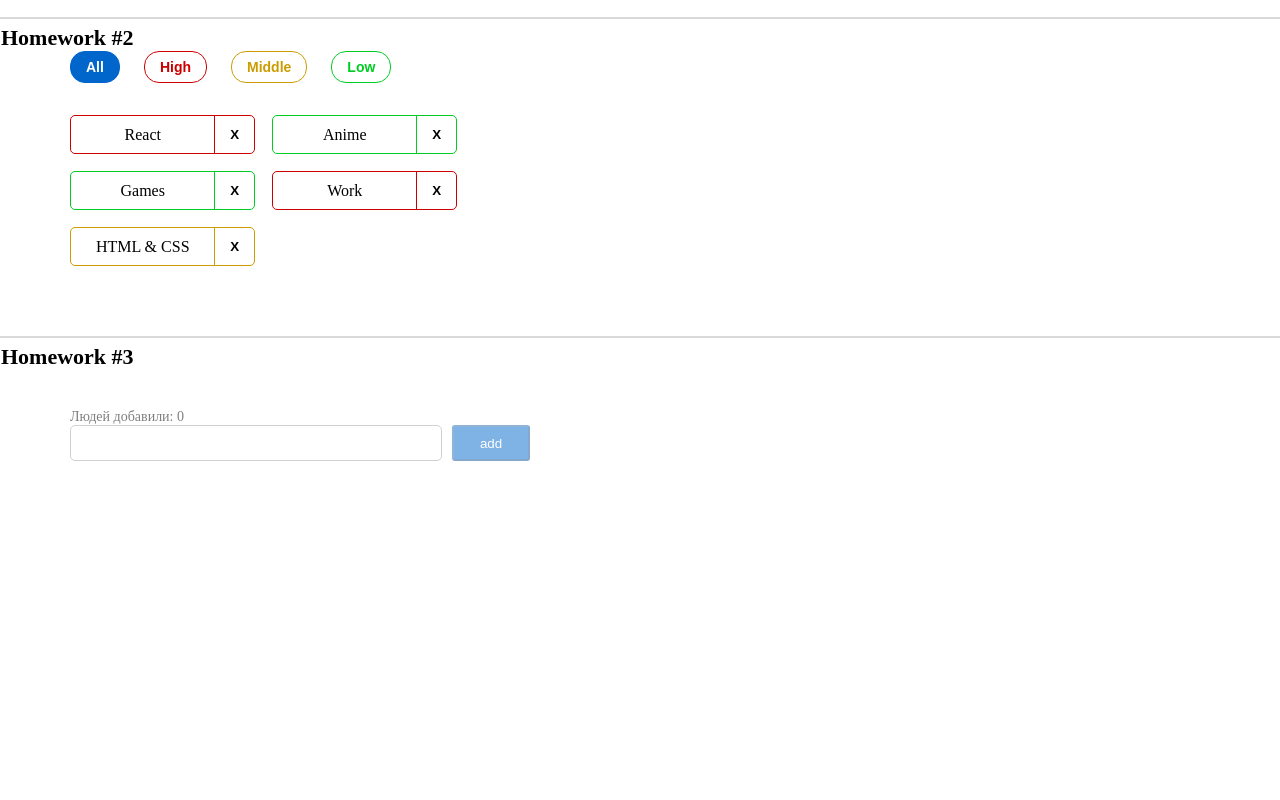
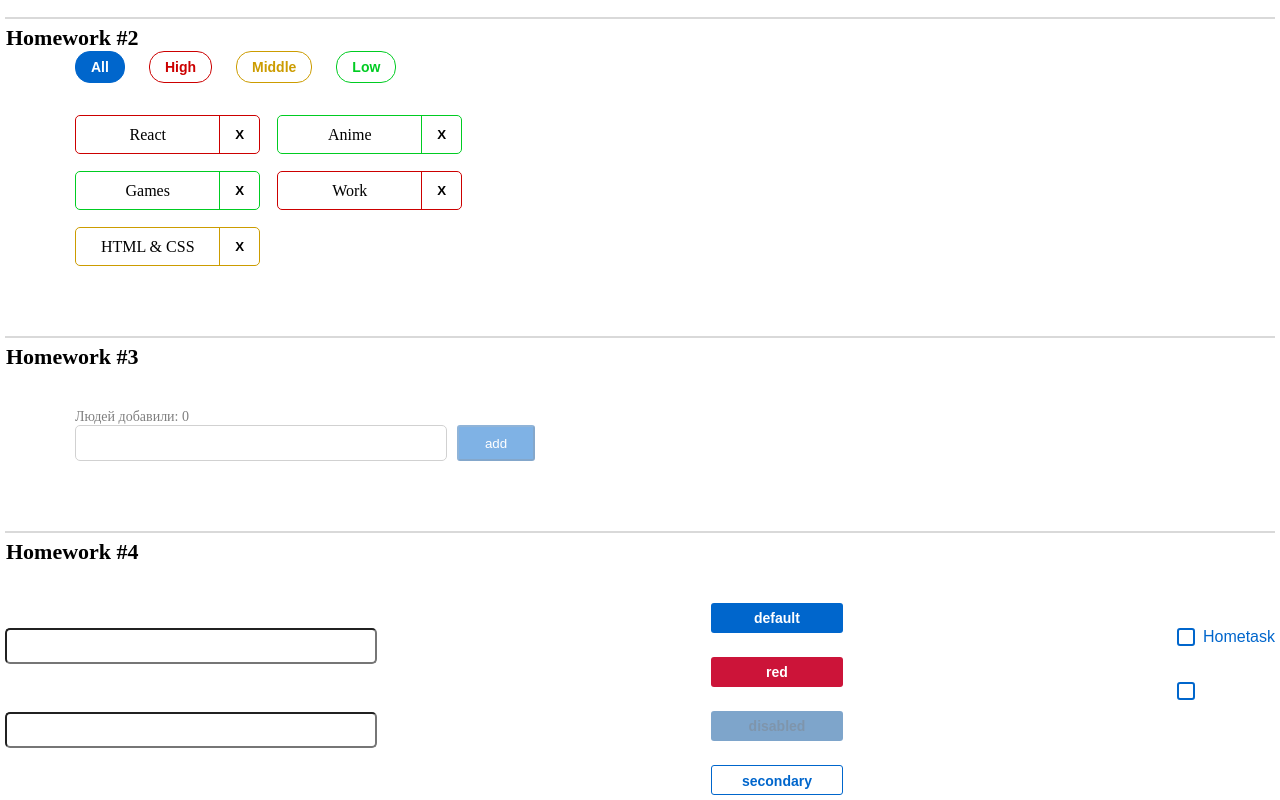
Before and after one commit to zudilinv/HomeWork, a React (Create React App) app: page /#/pre-junior in a window 1280 px wide. Shown: the part 483-1283 px from the top of the page. Before the commit the page ends 1014 px from the top, so only its background shows below. Built offline with nearby package versions, Linux system fonts and the light colour scheme.

Commit message:
Home Work-week-4

```diff
--- a/src/index.css
+++ b/src/index.css
@@ -1,5 +1,5 @@
 * {
-    margin: 0;
+    margin: 0px;
     padding: 0;
     box-sizing: border-box;
 }
--- a/src/s1-main/App.module.css
+++ b/src/s1-main/App.module.css
@@ -1,5 +1,6 @@
 .App {
     --header_height: 60px;
+  margin: 5px;
 
 
 }
@@ -49,3 +50,16 @@
   font-size: 22px;
   line-height: 40px;
 }
+.hwTitle4 {
+  font-family: 'Montserrat';
+  margin-top: 70px;
+  width: 100%;
+  height: 0px;
+  left: 0px;
+  top: 150px;
+  border: 1px solid #D9D9D9;
+  font-style: normal;
+  font-weight: 600;
+  font-size: 22px;
+  line-height: 40px;
+}
--- a/src/s1-main/App.tsx
+++ b/src/s1-main/App.tsx
@@ -3,6 +3,7 @@ import s from './App.module.css'
 import HW1 from '../s2-homeworks/hw01/HW1'
 import HW2 from "../s2-homeworks/hw02/HW2";
 import HW3 from "../s2-homeworks/hw03/HW3";
+import HW4 from "../s2-homeworks/hw04/HW4";
 
 function App() {
     return (
@@ -11,7 +12,7 @@ function App() {
             {/*раскомментировать по ходу выполнения*/}
             <HW2/>
             <HW3/>
-            {/*<HW4/>*/}
+            <HW4/>
 
             {/*при выполнении дз 5 и более - закомментировать здесь дз 1-4, так как они есть внутри дз 5*/}
             {/*<HW5/>*/}
--- a/src/s2-homeworks/hw03/Greeting.tsx
+++ b/src/s2-homeworks/hw03/Greeting.tsx
@@ -26,6 +26,7 @@ const Greeting: React.FC<GreetingPropsType> = (
     } // деструктуризация пропсов
 ) => {
     const inputClass = error ? s.errorInput : s.input // need to fix with (?:)
+    const inputClassForTest = error ? "errorInput" : "input" // need to fix with (?:)
 
     return (
         <div id={'hw3-form'} className={s.greetingForm}>
@@ -42,7 +43,7 @@ const Greeting: React.FC<GreetingPropsType> = (
                         id={'hw3-input'}
                         value={name}
                         onChange={setNameCallback}
-                        className={s.inputClass + " " + inputClass}
+                        className={s.inputClass + " " + inputClass + " " + inputClassForTest}
                         onKeyDown={onEnter}
                         onBlur={onBlur}
                     />
--- a/src/s2-homeworks/hw04/HW4.tsx
+++ b/src/s2-homeworks/hw04/HW4.tsx
@@ -12,7 +12,7 @@ import Stand from './Stand'
 const HW4 = () => {
     return (
         <div id={'hw4'}>
-            <div className={s2.hwTitle}>Homework #4</div>
+            <div className={s2.hwTitle4}>Homework #4</div>
             {/*демонстрация возможностей компонент:*/}
             <div className={s2.hw}>
                 <Stand />
--- a/src/s2-homeworks/hw04/Stand.module.css
+++ b/src/s2-homeworks/hw04/Stand.module.css
@@ -8,6 +8,8 @@
     display: flex;
     flex-direction: column;
     gap: 48px;
+
+
 }
 
 .buttons {
@@ -21,3 +23,88 @@
     flex-direction: column;
     gap: 36px;
 }
+/*.input1 {*/
+/*    width: 372px;*/
+/*    height: 36px;*/
+/*    border: 1px solid #D1D1D1;*/
+/*    border-radius: 5px;*/
+
+/*}*/
+/*.input2 {*/
+/*    width: 372px;*/
+/*    height: 36px;*/
+/*    border: 1px solid #D1D1D1;*/
+/*    border-radius: 5px;*/
+
+/*}*/
+/*.errorInput {*/
+/*    width: 372px;*/
+/*    height: 36px;*/
+/*    border: 1px solid #CC1439;*/
+/*    border-radius: 5px;*/
+/*}*/
+/*-------------------------------------------------*/
+.button {
+    overflow: hidden;
+    padding: 5px 24px;
+
+    border-radius: 3px;
+    border: none;
+
+    color: white;
+    font-family: 'Montserrat', sans-serif;
+    font-weight: 600;
+    font-size: 14px;
+    line-height: 20px;
+    cursor: pointer;
+}
+
+.disabled {
+    color: #002e5c;
+    background: #004d99;
+    opacity: 0.5;
+}
+
+.secondary {
+    color: #0066CC;
+    background: transparent;
+    border: 1px solid #0066CC;
+    border-radius: 3px;
+}
+
+.default {
+    background: green;
+}
+
+.red {
+    background: #cc1439;
+}
+
+.default:hover {
+    background: greenyellow;
+}
+
+.red:hover {
+    background: #ff1a47;
+}
+
+.secondary:hover {
+    background: #E5F0FA;
+}
+
+
+.default:active {
+    background: #0059b3;
+}
+
+.secondary:active {
+    background: #C9E5FF;
+}
+
+.red:active {
+    background: #b31232;
+}
+
+.button:disabled {
+    cursor: default;
+}
--- a/src/s2-homeworks/hw04/Stand.tsx
+++ b/src/s2-homeworks/hw04/Stand.tsx
@@ -7,14 +7,13 @@ import SuperButton from './common/c2-SuperButton/SuperButton'
 const Stand = () => {
     const [stateForAllInputs, setValue] = useState<string>('')
     const [error, setError] = useState<string>('')
-
     const [stateForAllCheckboxes, setChecked] = useState<boolean>(false)
 
     return (
         <div id={'hw4-stand'} className={s.stand}>
-            <div className={s.inputs}>
+            <div>
                 {/*совместим со старым кодом:*/}
-                <div>
+                <div className={s.input}>
                     <SuperInputText
                         id={'hw4-super-input-like-old'}
                         value={stateForAllInputs}
@@ -28,14 +27,8 @@ const Stand = () => {
                         value={stateForAllInputs}
                         onChangeText={setValue}
                         error={error}
-                        onEnter={() => {
-                            setError(
-                                stateForAllInputs.trim()
-                                    ? ''
-                                    : 'Error'
-                            )
-                            setValue('')
-                        }}
+                        onEnter={() => {setError(stateForAllInputs.trim() ? '' : 'Error')
+                            setValue('')}}
                     />
                 </div>
             </div>
@@ -82,7 +75,7 @@ const Stand = () => {
                         checked={stateForAllCheckboxes}
                         onChangeChecked={setChecked}
                     >
-                        some text
+                        Hometask
                     </SuperCheckbox>
                 </div>
                 {/*совместим со старым кодом:*/}
--- a/src/s2-homeworks/hw04/common/c1-SuperInputText/SuperInputText.module.css
+++ b/src/s2-homeworks/hw04/common/c1-SuperInputText/SuperInputText.module.css
@@ -2,19 +2,39 @@
 }
 
 .input {
+    width: 372px;
+    height: 36px;
+    border-radius: 5px;
+    margin-top: 48px;
+
 }
 
 .inputWrapper {
+  display: grid;
+    align-items: start;
+    font-family: 'Montserrat';
+    font-style: normal;
+    font-weight: 400;
+    font-size: 10px;
+    line-height: 12px;
+    color: #CC1439;
 }
 
 .superInput {
+
 }
 
 .errorInput {
+    border: 2px solid red;
+
+
 }
 
 .errorInput:focus {
+    border: 2px solid red;
+
 }
 
 .error {
+
 }
--- a/src/s2-homeworks/hw04/common/c1-SuperInputText/SuperInputText.tsx
+++ b/src/s2-homeworks/hw04/common/c1-SuperInputText/SuperInputText.tsx
@@ -36,9 +36,9 @@ const SuperInputText: React.FC<SuperInputTextPropsType> = (
     }
 ) => {
     const onChangeCallback = (e: ChangeEvent<HTMLInputElement>) => {
-        onChange?.(e) // если есть пропс onChange, то передать ему е (поскольку onChange не обязателен)
-
+        onChange?.(e)
         onChangeText?.(e.currentTarget.value)
+        // если есть пропс onChange, то передать ему е (поскольку onChange не обязателен)
     }
     const onKeyPressCallback = (e: KeyboardEvent<HTMLInputElement>) => {
         onKeyPress?.(e)
--- a/src/s2-homeworks/hw04/common/c2-SuperButton/SuperButton.module.css
+++ b/src/s2-homeworks/hw04/common/c2-SuperButton/SuperButton.module.css
@@ -1,36 +1,72 @@
 .button {
+    overflow: hidden;
+
+    padding: 5px 24px  5px 24px;
+    gap: 10px;
+    width: 132px;
+    height: 30px;
+    border-radius: 3px;
+    border: none;
+    color: white;
+    font-family: 'Montserrat', sans-serif;
+    font-weight: 600;
+    font-size: 14px;
+    line-height: 20px;
+    cursor: pointer;
 }
 
 .disabled {
+    color: #002e5c;
+    background: #004d99;
+    opacity: 0.5;
 }
 
 .secondary {
+    color: #0066CC;
+    background: transparent;
+    border: 1px solid #0066CC;
+    border-radius: 3px;
 }
 
 .default {
+    margin-top: 70px;
+    background: #0066CC;
+
 }
 
 .red {
+    background: #cc1439;
 }
 
 .default:hover {
+    background: #0066CC;
+    width: 167px;
+
 }
 
 .red:hover {
+    background: #ff1a47;
+    width: 167px;
 }
 
 .secondary:hover {
+    background: #E5F0FA;
+    width: 167px;
 }
 
 
 .default:active {
+    background:  #0059B3;
 }
 
 .secondary:active {
+    background: #C9E5FF;
 }
 
 .red:active {
+    background: #B31232;
 }
 
 .button:disabled {
+    cursor: default;
 }
--- a/src/s2-homeworks/hw04/common/c2-SuperButton/SuperButton.tsx
+++ b/src/s2-homeworks/hw04/common/c2-SuperButton/SuperButton.tsx
@@ -1,5 +1,5 @@
-import React, {ButtonHTMLAttributes, DetailedHTMLProps} from 'react'
-import s from './SuperButton.module.css'
+import React, {ButtonHTMLAttributes, DetailedHTMLProps} from "react"
+import s from "./SuperButton.module.css"
 
 // тип пропсов обычной кнопки, children в котором храниться название кнопки там уже описан
 type DefaultButtonPropsType = DetailedHTMLProps<ButtonHTMLAttributes<HTMLButtonElement>,
@@ -18,18 +18,20 @@ const SuperButton: React.FC<SuperButtonPropsType> = (
     }
 ) => {
     const finalClassName = s.button
-        // + (disabled
-        //         ? ...
-        //         : xType === 'red'
-        //             ? ...
-        + (className ? ' ' + className : '') // задачка на смешивание классов
+        + (disabled
+            ? " " + s.disabled
+            : xType === "red"
+                ? " " + s.red
+                : xType === "secondary"
+                    ? " " + s.secondary
+                    : " " + s.default)
+        + (className ? " " + className : "")        // задачка на смешивание классов
 
     return (
-        <button
-            disabled={disabled}
-            className={finalClassName}
-            {...restProps} // отдаём кнопке остальные пропсы если они есть (children там внутри)
-        />
+        <button disabled={disabled} className={finalClassName} {...restProps} />
+
+        // отдаём кнопке остальные пропсы если они есть (children там внутри)
+
     )
 }
 
--- a/src/s2-homeworks/hw04/common/c3-SuperCheckbox/SuperCheckbox.tsx
+++ b/src/s2-homeworks/hw04/common/c3-SuperCheckbox/SuperCheckbox.tsx
@@ -27,7 +27,8 @@ const SuperCheckbox: React.FC<SuperCheckboxPropsType> = (
     }
 ) => {
     const onChangeCallback = (e: ChangeEvent<HTMLInputElement>) => {
-        // задачка на написание онченджа
+        onChange?.(e)
+        onChangeChecked?.(e.currentTarget.checked)// задачка на написание онченджа
 
     }
 
```
